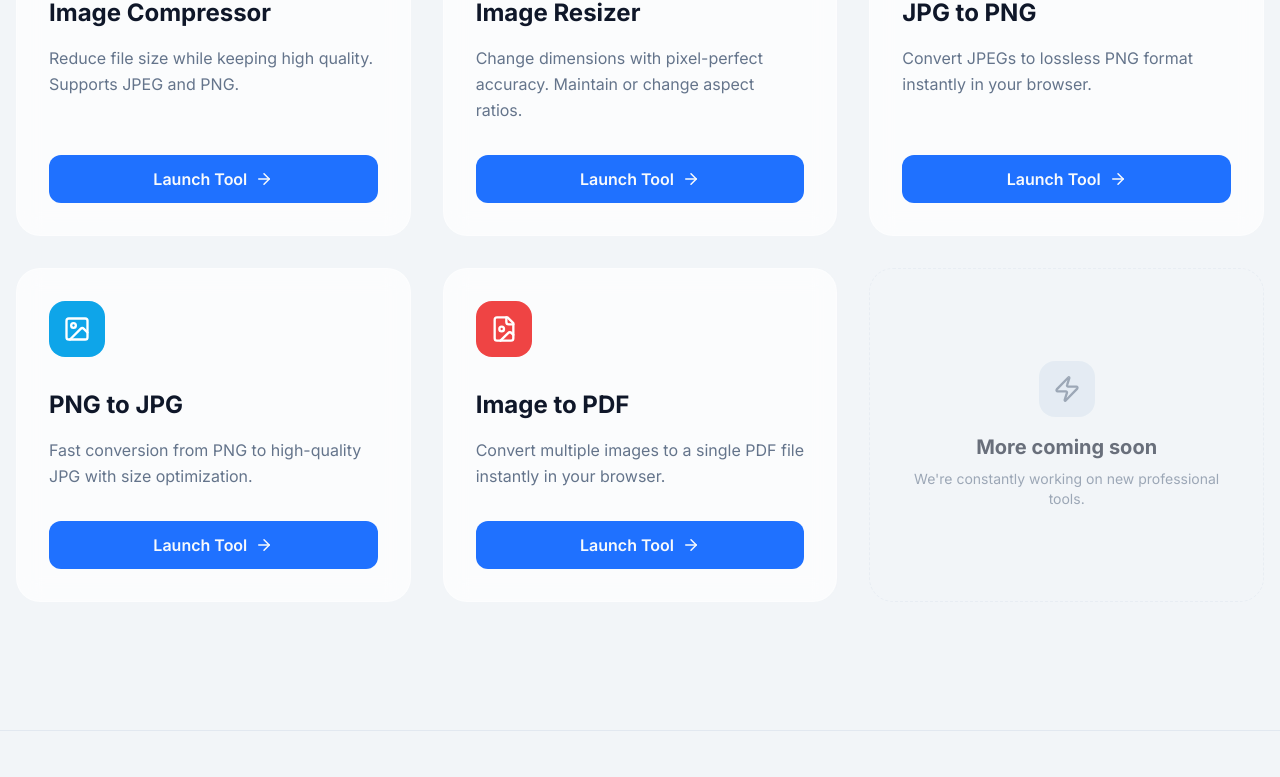
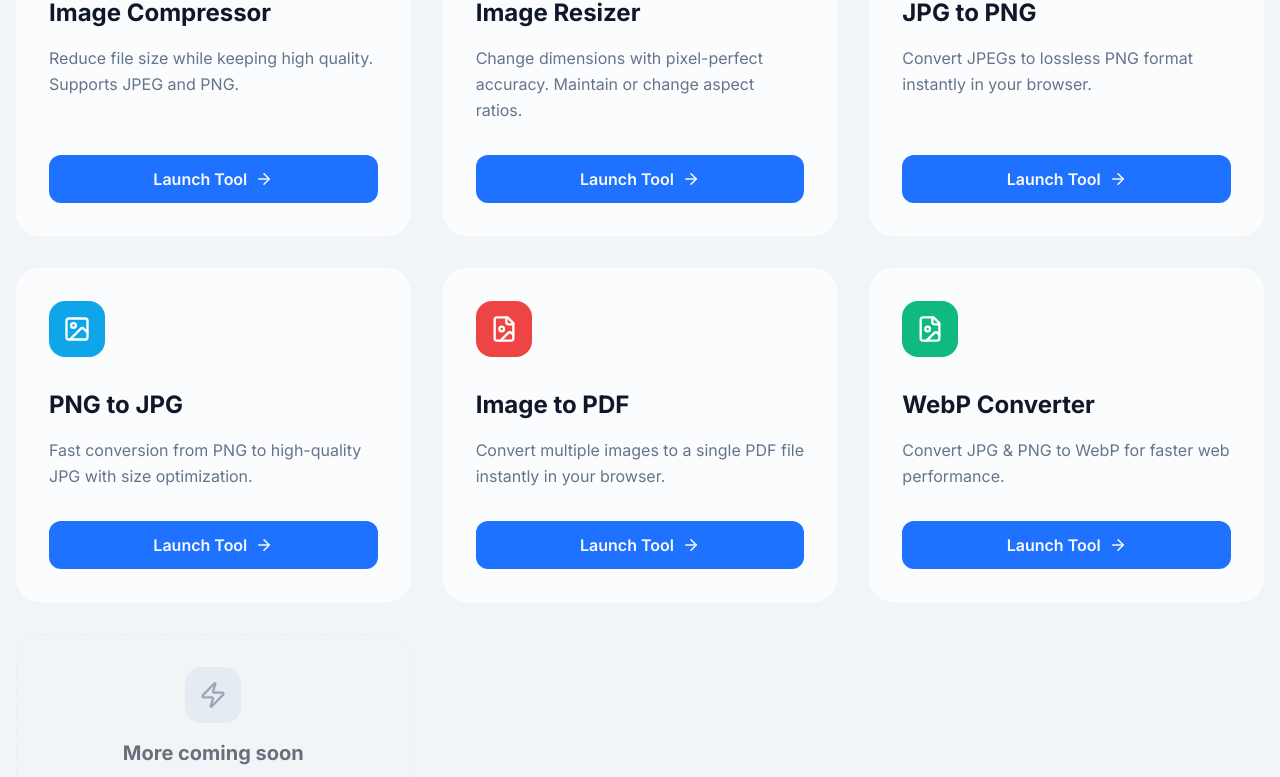
Before and after one commit to surajkumar122024-star/ok01, a Next.js app: page /tools in a window 1280 px wide. Shown: the part 492-1269 px from the top of the page. Built offline with nearby package versions, Linux system fonts and the light colour scheme.

Commit message:
Add WebP Converter tool to tools page

```diff
--- a/src/app/tools/page.tsx
+++ b/src/app/tools/page.tsx
@@ -47,7 +47,14 @@ const tools = [
   description: "Convert multiple images to a single PDF file instantly in your browser.",
   icon: FileImage,
   color: "bg-red-500"
-}
+},
+{
+  name: "WebP Converter",
+  slug: "webp-converter",
+  description: "Convert JPG & PNG to WebP for faster web performance.",
+  icon: FileImage,
+  color: "bg-emerald-500"
+},
 ];
 
 export default function ToolsPage() {
```
